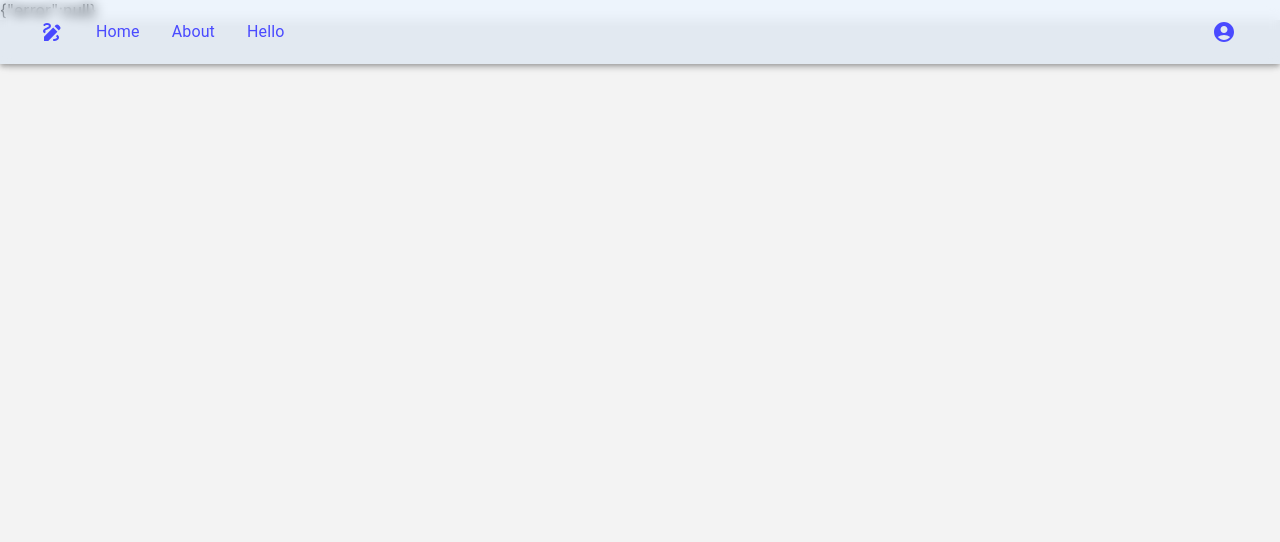
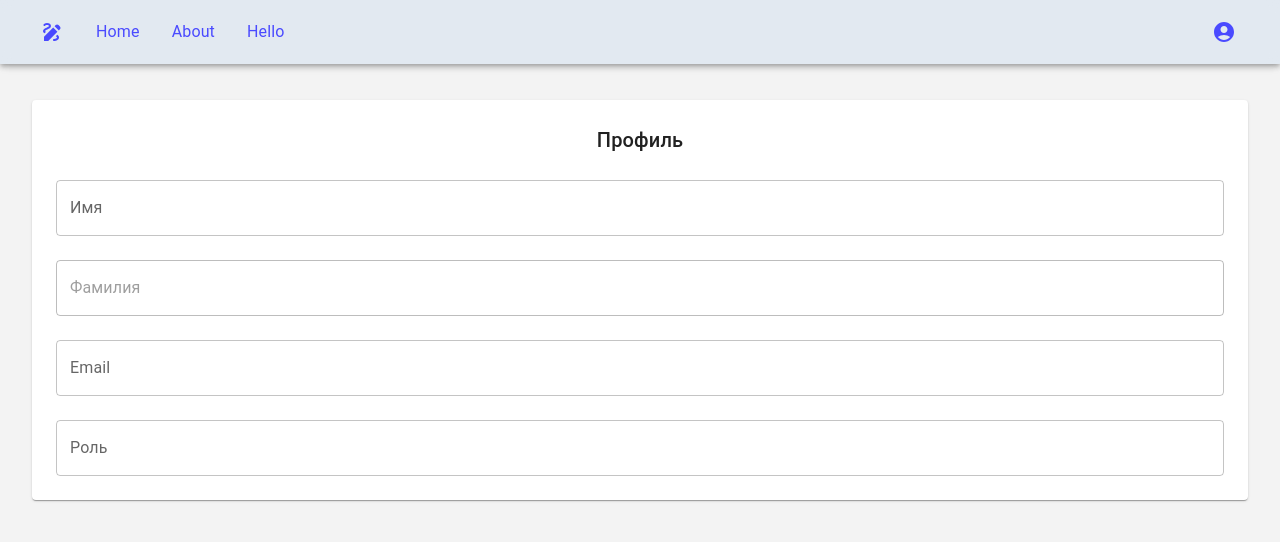
Before and after one commit to dervovan/sandbox-client, a React (Create React App) app: page /profile in a window 1280 px wide. Shown: the top 542 px of the page. Built offline with nearby package versions, Linux system fonts and the light colour scheme; no server answers.

Commit message:
fix api auth header
finished profile menu
404 page

```diff
--- a/src/App.tsx
+++ b/src/App.tsx
@@ -12,9 +12,7 @@ function App() {
   const dispatch = useAppDispatch();
   const queryClient = useQueryClient();
   const selectUser = (state: RootState) => state.auth;
-  const selectError = (state: RootState) => state.error;
   const userData = useAppSelector(selectUser);
-  const error = useAppSelector(selectError);
 
   const getCurrentUser = async (): Promise<IAuthResponse> => {
     const result = await api.get<IAuthResponse>("/users/me");
@@ -33,7 +31,6 @@ function App() {
     <>
       {isLoading && <FullScreenLoader />}
       <AppHeader isLoading={isLoading} profileData={userData} />
-      {JSON.stringify(error)}
       <WorkArea />
     </>
   );
--- a/src/api/index.ts
+++ b/src/api/index.ts
@@ -46,6 +46,7 @@ api.interceptors.response.use(
       if (data) {
         localStorage.setItem("access_token", data);
         api.defaults.headers.common["Authorization"] = "Bearer " + data;
+        error.config.headers["Authorization"] = "Bearer " + data;
         return api.request(error.config);
       }
     }
--- a/src/api/types.ts
+++ b/src/api/types.ts
@@ -10,6 +10,9 @@ export interface IRefreshTokenResponse {
   refresh_token: string;
 }
 export interface IAuthResponse extends IRefreshTokenResponse {
+  id: number,
+  firstName: string,
+  lastName: string,
   email: string;
-  roles: Role[];
+  role: Role[];
 }
--- a/src/components/formComponents/input.tsx
+++ b/src/components/formComponents/input.tsx
@@ -4,7 +4,7 @@ import TextField from "@mui/material/TextField";
 import { FormInputProps } from "./types";
 import { IconButton, InputAdornment } from "@mui/material";
 import { Close, Visibility, VisibilityOff } from "@mui/icons-material";
-import { ReactHTMLElement, useRef, useState } from "react";
+import { useRef, useState } from "react";
 
 export const FormInput = ({
   name,
--- a/src/components/header/profileMenu.tsx
+++ b/src/components/header/profileMenu.tsx
@@ -1,13 +1,23 @@
 import { useState } from "react";
-import { Button, ListItemIcon, Menu, MenuItem, Typography } from "@mui/material";
+import {
+  Button,
+  ListItemIcon,
+  Menu,
+  MenuItem,
+  Typography,
+} from "@mui/material";
 import AccountCircleIcon from "@mui/icons-material/AccountCircle";
 import styles from "./index.module.scss";
 import { IAuthState, IUser } from "../../redux/slice/auth";
 import { useNavigate } from "react-router-dom";
 import AppRegistrationIcon from "@mui/icons-material/AppRegistration";
-import LoginIcon from '@mui/icons-material/Login';
-import LogoutIcon from '@mui/icons-material/Logout';
-import ManageAccountsIcon from '@mui/icons-material/ManageAccounts';
+import LoginIcon from "@mui/icons-material/Login";
+import LogoutIcon from "@mui/icons-material/Logout";
+import ManageAccountsIcon from "@mui/icons-material/ManageAccounts";
+import { useMutation } from "@tanstack/react-query";
+import useApi from "../../api/useApi";
+import { logout } from "../../redux/slice/auth";
+import { useAppDispatch } from "../../redux/hooks";
 
 interface ProfileMenuProps {
   profileData: IAuthState;
@@ -15,9 +25,30 @@ interface ProfileMenuProps {
 }
 
 const ProfileMenu = ({ profileData, disabled }: ProfileMenuProps) => {
+  const navigate = useNavigate();
+  const { post } = useApi();
+  const dispatch = useAppDispatch();
   const { isAuthorized, userData } = profileData || {};
   const [menuButton, setMenuButton] = useState<HTMLElement | null>(null);
-  const navigate = useNavigate();
+
+  const onLogout = async () => {
+    const response = await post<any>("/auth/logout");
+
+    return response;
+  };
+
+  const { mutate, isPending, error } = useMutation({
+    mutationFn: onLogout,
+    onSuccess: () => {
+      dispatch(logout());
+    },
+  });
+
+  const handleQuit = () => {
+    mutate()
+    navigate("/signin");
+    setMenuButton(null);
+  };
 
   return (
     <>
@@ -47,13 +78,7 @@ const ProfileMenu = ({ profileData, disabled }: ProfileMenuProps) => {
                 </ListItemIcon>
                 Профиль
               </MenuItem>,
-              <MenuItem
-                key="exit"
-                onClick={() => {
-                  navigate("/");
-                  setMenuButton(null);
-                }}
-              >
+              <MenuItem key="exit" onClick={handleQuit}>
                 <ListItemIcon>
                   <LogoutIcon fontSize="medium" />
                 </ListItemIcon>
@@ -62,6 +87,7 @@ const ProfileMenu = ({ profileData, disabled }: ProfileMenuProps) => {
             ]
           : [
               <MenuItem
+                key="signin"
                 onClick={() => {
                   navigate("/signin");
                   setMenuButton(null);
@@ -73,6 +99,7 @@ const ProfileMenu = ({ profileData, disabled }: ProfileMenuProps) => {
                 Вход
               </MenuItem>,
               <MenuItem
+                key="signup"
                 onClick={() => {
                   navigate("/signup");
                   setMenuButton(null);
--- a/src/components/home/index.tsx
+++ b/src/components/home/index.tsx
@@ -1,8 +1,17 @@
+import { useAppSelector } from "../../redux/hooks";
+import { RootState } from "../../redux/store";
+
 type Props = {};
 
 const Home: React.FC<Props> = (props: Props) => {
+  const selectUser = (state: RootState) => state.auth;
+  const userData = useAppSelector(selectUser);
   return (
     <div>
+      {JSON.stringify(userData)}
+      <br/>
+      <br/>
+      <br/>
       Lorem ipsum dolor sit amet consectetur adipisicing elit. Atque, ratione
       Lorem ipsum dolor sit amet consectetur adipisicing elit. Atque, ratione
       Lorem ipsum dolor sit amet consectetur adipisicing elit. Atque, ratione
--- a/src/components/signin/index.tsx
+++ b/src/components/signin/index.tsx
@@ -7,7 +7,9 @@ import { IAuthResponse } from "../../api/types";
 import { useMutation } from "@tanstack/react-query";
 import { useAppDispatch } from "../../redux/hooks";
 import useApi from "../../api/useApi";
-import api, { SUGNIN_URL } from "../../api";
+import { SUGNIN_URL } from "../../api";
+import { useNavigate } from "react-router-dom";
+import LoginIcon from '@mui/icons-material/Login';
 
 interface FormData {
   email: string;
@@ -16,6 +18,7 @@ interface FormData {
 
 const Signin = () => {
   const dispatch = useAppDispatch();
+  const navigate = useNavigate();
   const { post } = useApi();
   const methods = useForm<FormData>({
     defaultValues: {
@@ -34,7 +37,7 @@ const Signin = () => {
   } = methods;
   const { errors } = formState;
 
-  const signup = async (data: FormData): Promise<IAuthResponse> => {
+  const signin = async (data: FormData): Promise<IAuthResponse> => {
     const response = await post<IAuthResponse>(SUGNIN_URL, data);
 
     return response;
@@ -45,22 +48,18 @@ const Signin = () => {
     any,
     FormData
   >({
-    mutationFn: signup,
+    mutationFn: signin,
     onSuccess: (data: IAuthResponse) => {
-      data?.email && dispatch(login(data))
+      if (data?.email) {
+        dispatch(login(data));
+        navigate("/");
+      }
     },
   });
 
   const onSubmit = (data: FormData) => {
-    mutate(data)
+    mutate(data);
   };
-  const handleRefresh = async () => {
-    const response = await api.post<IAuthResponse>({url:`/auth/refresh`});
-
-    return response;
-  };
-
-  // const password = watch("password");
 
   return (
     <Paper
@@ -92,6 +91,7 @@ const Signin = () => {
                     message: "Неверный формат почты",
                   },
                 }}
+                disabled={isPending}
               />
             </Grid>
             <Grid item xs={12}>
@@ -101,21 +101,17 @@ const Signin = () => {
                 label="Пароль *"
                 rules={{
                   required: "Обязательно для заполнения",
-                  // pattern: {
-                  //   value:
-                  //     /^(?=.*?[A-Z])(?=.*?[a-z])(?=.*?[0-9])(?=.*?[#?!@$%^&*-]*).{8,}$/,
-                  //   message:
-                  //     "Пароль должен содержать 8 символов: латинские буквы верхнего и нижнего регистра и арабские цифры",
-                  // },
                 }}
                 type="password"
                 autoComplete="new-password"
+                disabled={isPending}
               />
             </Grid>
             <Grid item xs={12} mt={"40px"}>
               <LoadingButton
                 loading={isPending}
                 loadingPosition="start"
+                startIcon={<LoginIcon />}
                 variant="contained"
                 color="primary"
                 fullWidth
@@ -124,19 +120,8 @@ const Signin = () => {
                 Войти
               </LoadingButton>
             </Grid>
-
           </Grid>
         </form>
-            <LoadingButton
-              loading={isPending}
-              loadingPosition="start"
-              variant="contained"
-              color="primary"
-              fullWidth
-              onClick={() => handleRefresh()}
-            >
-              Обновить
-            </LoadingButton>
       </FormProvider>
     </Paper>
   );
--- a/src/components/signup/index.tsx
+++ b/src/components/signup/index.tsx
@@ -1,5 +1,5 @@
 import { useForm } from "react-hook-form";
-import { Box, Button, Grid, Paper, Typography } from "@mui/material";
+import { Grid, Paper, Typography } from "@mui/material";
 import { FormInput } from "../formComponents/input";
 import useApi from "../../api/useApi";
 import { IAuthResponse, IRefreshTokenResponse } from "../../api/types";
--- a/src/components/workArea/index.tsx
+++ b/src/components/workArea/index.tsx
@@ -3,6 +3,8 @@ import styles from "./index.module.scss";
 import Home from "../home";
 import Signup from "../signup";
 import Signin from "../signin";
+import NotFoundPage from "../../pages/errorPages/notFound";
+import Profile from "../../pages/profile";
 
 export default function WorkArea() {
   return (
@@ -11,6 +13,8 @@ export default function WorkArea() {
         <Route path="/" element={<Home />} />
         <Route path="/signup" element={<Signup />} />
         <Route path="/signin" element={<Signin />} />
+        <Route path="/profile" element={<Profile />} />
+        <Route path="*" element={<NotFoundPage />} />
       </Routes>
     </div>
   );
--- /dev/null
+++ b/src/pages/errorPages/notFound.tsx
@@ -0,0 +1,20 @@
+import { Container, Typography } from "@mui/material";
+import { NavLink } from "react-router-dom";
+
+const NotFoundPage = () => {
+  return (
+    <Container maxWidth="md">
+      <Typography variant="h2" component="h1" gutterBottom>
+        404 - Страница не найдена
+      </Typography>
+      <Typography variant="body1">
+        Страница, которую вы ищете, не существует.
+      </Typography>
+      <NavLink to="/" color="primary">
+        На главную страницу
+      </NavLink>
+    </Container>
+  );
+};
+
+export default NotFoundPage;
--- /dev/null
+++ b/src/pages/profile/index.tsx
@@ -0,0 +1,54 @@
+import { useAppSelector } from "../../redux/hooks";
+import { RootState } from "../../redux/store";
+import { TextField, Typography, Paper, styled } from "@mui/material";
+import { Role } from "../../redux/slice/auth";
+
+const roles: Record<Role, string> = {
+  ADMIN: "Администратор",
+  USER: "Пользователь",
+  "": "",
+};
+
+const StyledPaper = styled(Paper)(({ theme }) => ({
+  padding: theme.spacing(3),
+  margin: theme.spacing(2),
+  display: "grid",
+  gridAutoFlow: "row",
+  gap: theme.spacing(3),
+}));
+
+const Profile: React.FC = () => {
+  const selectUser = (state: RootState) => state.auth.userData;
+  const userData = useAppSelector(selectUser);
+
+  return (
+    <StyledPaper>
+      <Typography variant="h6" style={{ textAlign: "center" }}>
+        Профиль
+      </Typography>
+      <TextField
+        label="Имя"
+        value={userData?.firstName || ''}
+        inputProps={{ readOnly: true }}
+      />
+      <TextField
+        label="Фамилия"
+        value={userData?.lastName || ''}
+        inputProps={{ readOnly: true }}
+        disabled={!userData?.lastName}
+      />
+      <TextField
+        label="Email"
+        value={userData?.email || ''}
+        inputProps={{ readOnly: true }}
+      />
+      <TextField
+        label="Роль"
+        value={userData?.role?.[0] ? roles[userData?.role?.[0] as Role] : ''}
+        inputProps={{ readOnly: true }}
+      />
+    </StyledPaper>
+  );
+};
+
+export default Profile;
--- a/src/redux/slice/auth.ts
+++ b/src/redux/slice/auth.ts
@@ -4,8 +4,10 @@ import type { PayloadAction } from "@reduxjs/toolkit";
 export type Role = "ADMIN" | "USER" | '';
 
 export interface IUser {
+  firstName: string,
+  lastName: string,
   email: string;
-  roles: Role[];
+  role: Role[];
 }
 
 export interface IAuthState {
@@ -17,7 +19,9 @@ const initialState: IAuthState = {
   isAuthorized: false,
   userData: {
     email: '',
-    roles: []
+    firstName: '',
+    lastName: '',
+    role: []
   }
 };
 
```
Lines whose indentation alone changed are shown as unchanged.
